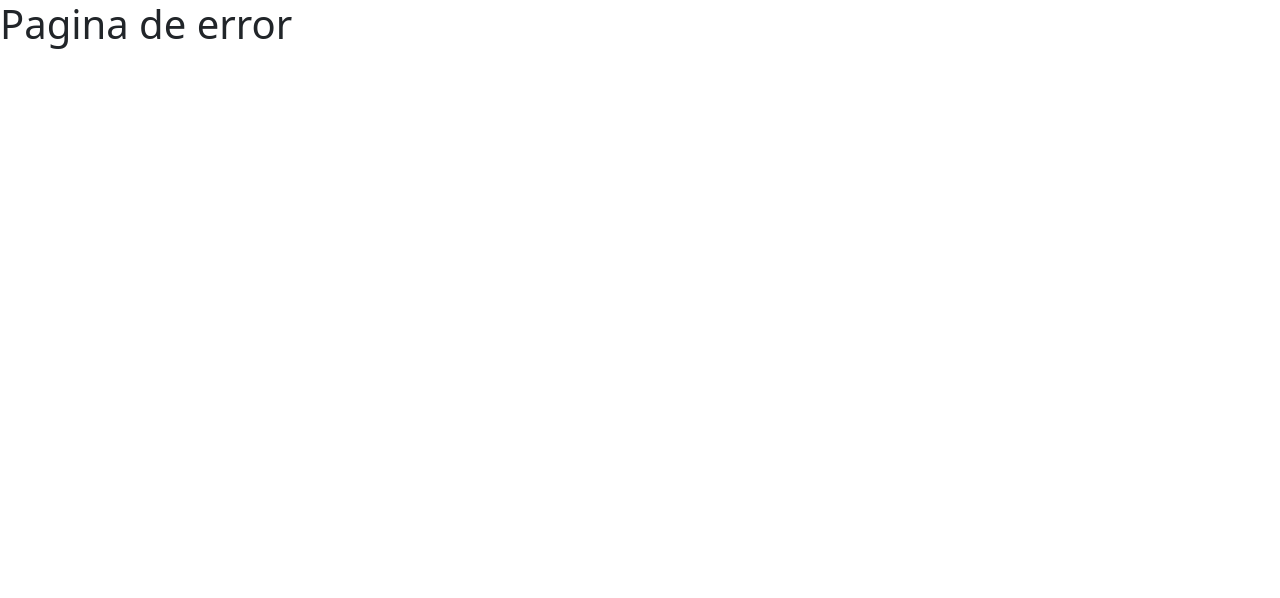
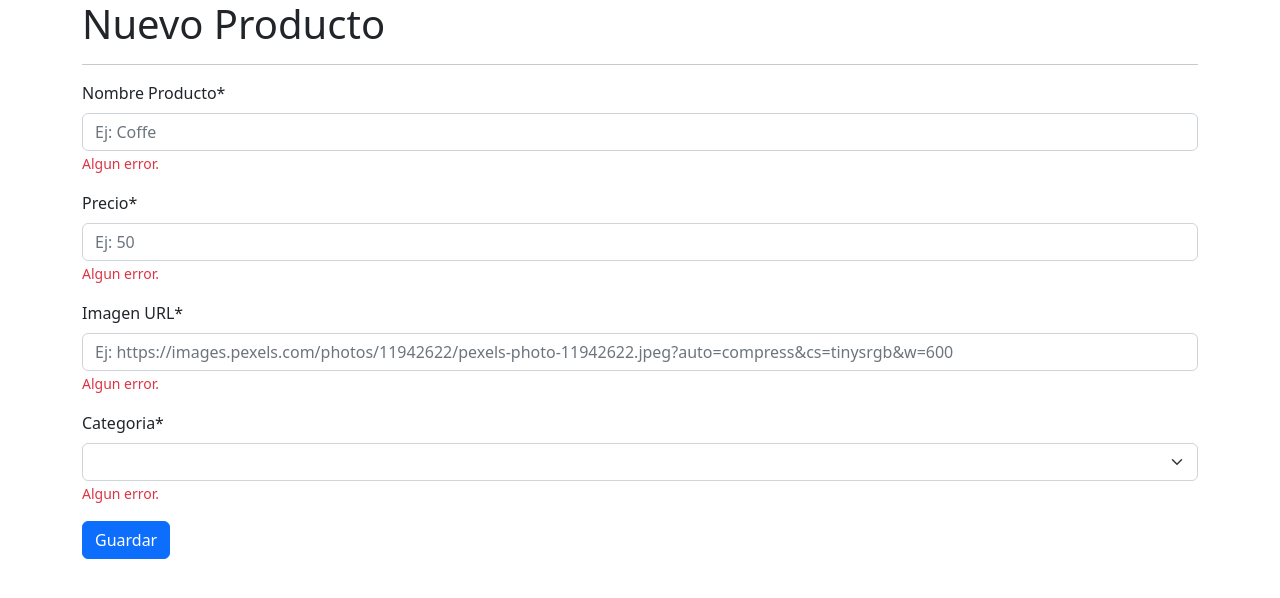
Before and after one commit to MajoAguero94/cafeteria-benito-santos-frond, a React (Create React App) app: page /CrearProducto in a window 1280 px wide. Shown: the top 598 px of the page. Built offline with nearby package versions, Linux system fonts and the light colour scheme.

Commit message:
se agregaron componentes nuevos

```diff
--- a/src/App.jsx
+++ b/src/App.jsx
@@ -3,14 +3,30 @@ import {BrowserRouter, Routes, Route} from "react-router-dom"
 import Administrador from './components/views/Administrador';
 import Inicio from './components/views/Inicio';
 import Error404 from './components/views/Error404';
+import Menu from './components/common/Menu';
+import Footer from './components/common/Footer';
+import DetalleProducto from './components/views/DetalleProducto';
+import CrearProducto from './components/views/CrearProducto';
+import CardProductos from './components/views/adminProductos/CardProductos';
+import EditarProducto from './components/views/EditarProducto';
+
 function App() {
   return (
   //administramos las rutas
   <BrowserRouter>
   <Routes>
-    <Route exact path='/' element= {<Inicio></Inicio>} ></Route>
+    <Route exact path='/Inicio' element= {<Inicio></Inicio>} ></Route>
     <Route exact path='/administrador' element={<Administrador></Administrador>}></Route>
     <Route path='*' element={<Error404></Error404>} ></Route>
+    <Route exact path='/Menu' element={<Menu></Menu>} ></Route>
+    <Route exact path='/Footer' element={<Footer></Footer>} ></Route>
+    <Route exact path='/DetalleProducto' element={<DetalleProducto></DetalleProducto>} ></Route>
+    <Route exact path='/CrearProducto' element={<CrearProducto></CrearProducto>} ></Route>
+    <Route exact path='/CardProductos' element={<CardProductos></CardProductos>} ></Route>
+    <Route exact path='/EditarProducto' element={<EditarProducto></EditarProducto>} ></Route>
+
+
+
   </Routes>
 
 
--- a/src/components/common/Menu.jsx
+++ b/src/components/common/Menu.jsx
@@ -1,10 +1,12 @@
 import React from 'react';
+
 
 const Menu = () => {
     return (
-        <div>
-            <h1>Menu principal</h1>
-        </div>
+
+
+            <img src='https://images.pexels.com/photos/11942622/pexels-photo-11942622.jpeg?auto=compress&cs=tinysrgb&w=600' alt="cafe" />
+
     );
 };
 
--- a/src/components/views/Administrador.jsx
+++ b/src/components/views/Administrador.jsx
@@ -1,9 +1,36 @@
 import React from 'react';
+import Table from 'react-bootstrap/Table';
+import { Button } from 'react-bootstrap';
+import ItemProducto from './adminProductos/ItemProducto';
 
 const Administrador = () => {
     return (
-        <div>
-            <h1>Pagina de administrador</h1>
+        <div className='container'>
+            <div className='d-flex justify-content-between'>
+            <h1 className='display-5'>Productos Disponibles</h1>
+            <div className='mt-4'>
+
+            <Button>Agregar</Button>
+            </div>
+
+            </div>
+            <hr />
+            <Table striped bordered hover>
+      <thead>
+        <tr>
+          <th>Cod</th>
+          <th>Producto</th>
+          <th>Precio</th>
+          <th>URL imagen</th>
+          <th>Categoria</th>
+          <th>Opciones</th>
+        </tr>
+      </thead>
+      <tbody>
+       <ItemProducto></ItemProducto>
+
+      </tbody>
+    </Table>
         </div>
     );
 };
--- /dev/null
+++ b/src/components/views/CrearProducto.jsx
@@ -0,0 +1,52 @@
+import React from 'react';
+import { Form, Button, FormSelect } from 'react-bootstrap';
+
+const CrearProducto = () => {
+    return (
+        <div className='container'>
+            <h1>Nuevo Producto</h1>
+            <hr />
+            <Form>
+      <Form.Group className="mb-3" controlId="formBasicEmail">
+        <Form.Label>Nombre Producto*</Form.Label>
+        <Form.Control type="text" placeholder="Ej: Coffe" />
+        <Form.Text className="text-danger">
+         Algun error.
+        </Form.Text>
+      </Form.Group>
+      <Form.Group className="mb-3" controlId="formBasicEmail">
+        <Form.Label>Precio*</Form.Label>
+        <Form.Control type="text" placeholder="Ej: 50" />
+        <Form.Text className="text-danger">
+         Algun error.
+        </Form.Text>
+      </Form.Group>
+      <Form.Group className="mb-3" controlId="formBasicEmail">
+        <Form.Label>Imagen URL*</Form.Label>
+        <Form.Control type="text" placeholder="Ej: https://images.pexels.com/photos/11942622/pexels-photo-11942622.jpeg?auto=compress&cs=tinysrgb&w=600" />
+        <Form.Text className="text-danger">
+         Algun error.
+        </Form.Text>
+      </Form.Group>
+      <Form.Group className="mb-3" controlId="formBasicEmail">
+        <Form.Label>Categoria*</Form.Label>
+        <FormSelect>
+            <option></option>
+            <option>Infusión</option>
+            <option>Dulce</option>
+        </FormSelect>
+        <Form.Text className="text-danger">
+         Algun error.
+        </Form.Text>
+      </Form.Group>
+
+
+      <Button variant="primary" type="submit">
+        Guardar
+      </Button>
+    </Form>
+        </div>
+    );
+};
+
+export default CrearProducto;
--- /dev/null
+++ b/src/components/views/DetalleProducto.jsx
@@ -0,0 +1,28 @@
+import React from 'react';
+import {Card, Badge} from 'react-bootstrap'
+import Menu from '../common/Menu';
+
+const DetalleProducto = () => {
+    return (
+
+        <Card style={{ width: '18rem' }}>
+            <div className='d-flex'>
+            <Menu></Menu>
+        <Card.Body>
+          <Card.Title>Coffe</Card.Title>
+          <hr />
+          <Badge bg="success">Infusión</Badge>
+          <Card.Text>
+
+            $250
+          </Card.Text>
+
+
+        </Card.Body>
+            </div>
+
+      </Card>
+    );
+};
+
+export default DetalleProducto;
--- /dev/null
+++ b/src/components/views/EditarProducto.jsx
@@ -0,0 +1,54 @@
+import React from 'react';
+import { Form,Button, FormSelect } from 'react-bootstrap';
+
+const EditarProducto = () => {
+    return (
+        <div>
+             <div className='container'>
+            <h1>Editar Producto</h1>
+            <hr />
+            <Form>
+      <Form.Group className="mb-3" controlId="formBasicEmail">
+        <Form.Label>Nombre Producto*</Form.Label>
+        <Form.Control type="text" placeholder="Ej: Coffe" />
+        <Form.Text className="text-danger">
+         Algun error.
+        </Form.Text>
+      </Form.Group>
+      <Form.Group className="mb-3" controlId="formBasicEmail">
+        <Form.Label>Precio*</Form.Label>
+        <Form.Control type="text" placeholder="Ej: 50" />
+        <Form.Text className="text-danger">
+         Algun error.
+        </Form.Text>
+      </Form.Group>
+      <Form.Group className="mb-3" controlId="formBasicEmail">
+        <Form.Label>Imagen URL*</Form.Label>
+        <Form.Control type="text" placeholder="Ej: https://images.pexels.com/photos/11942622/pexels-photo-11942622.jpeg?auto=compress&cs=tinysrgb&w=600" />
+        <Form.Text className="text-danger">
+         Algun error.
+        </Form.Text>
+      </Form.Group>
+      <Form.Group className="mb-3" controlId="formBasicEmail">
+        <Form.Label>Categoria*</Form.Label>
+        <FormSelect>
+            <option></option>
+            <option>Infusión</option>
+            <option>Dulce</option>
+        </FormSelect>
+        <Form.Text className="text-danger">
+         Algun error.
+        </Form.Text>
+      </Form.Group>
+
+
+      <Button variant="primary" type="submit">
+        Guardar
+      </Button>
+    </Form>
+        </div>
+        </div>
+    );
+};
+
+export default EditarProducto;
--- a/src/components/views/Inicio.jsx
+++ b/src/components/views/Inicio.jsx
@@ -1,9 +1,15 @@
 import React from 'react';
+import { Row } from 'react-bootstrap';
+import CardProductos from './adminProductos/CardProductos';
 
 const Inicio = () => {
     return (
-        <div>
+        <div className='container'>
             <h1>Pagina principal</h1>
+            <hr />
+            <Row>
+                <CardProductos></CardProductos>
+            </Row>
         </div>
     );
 };
--- /dev/null
+++ b/src/components/views/adminProductos/CardProductos.jsx
@@ -0,0 +1,25 @@
+import React from 'react';
+import { Col, Card, Button } from 'react-bootstrap';
+import Menu from '../../common/Menu';
+
+const CardProductos = () => {
+    return (
+        <div>
+            <Col>
+            <Card style={{ width: '18rem' }}>
+      <Menu></Menu>
+      <Card.Body>
+        <Card.Title>Coffe</Card.Title>
+        <Card.Text>
+          $250
+        </Card.Text>
+        <hr/>
+        <Button variant="danger">Ver más</Button>
+      </Card.Body>
+    </Card>
+            </Col>
+        </div>
+    );
+};
+
+export default CardProductos;
--- /dev/null
+++ b/src/components/views/adminProductos/ItemProducto.jsx
@@ -0,0 +1,26 @@
+import React from 'react';
+import {Button} from 'react-bootstrap'
+
+const ItemProducto = () => {
+    return (
+        <tr>
+        <td>1</td>
+        <td>Coffe</td>
+        <td>$250</td>
+        <td>https://images.pexels.com/photos/11942622/pexels-photo-11942622.jpeg?auto=compress&cs=tinysrgb&w=600</td>
+        <td>Infusión</td>
+
+
+        <td className='d-grid'>
+
+            <Button>Editar</Button>
+            <Button>Borrar</Button>
+
+
+
+        </td>
+      </tr>
+    );
+};
+
+export default ItemProducto;
```
Also changed, not shown: Assents/img/coffe.png (added).
